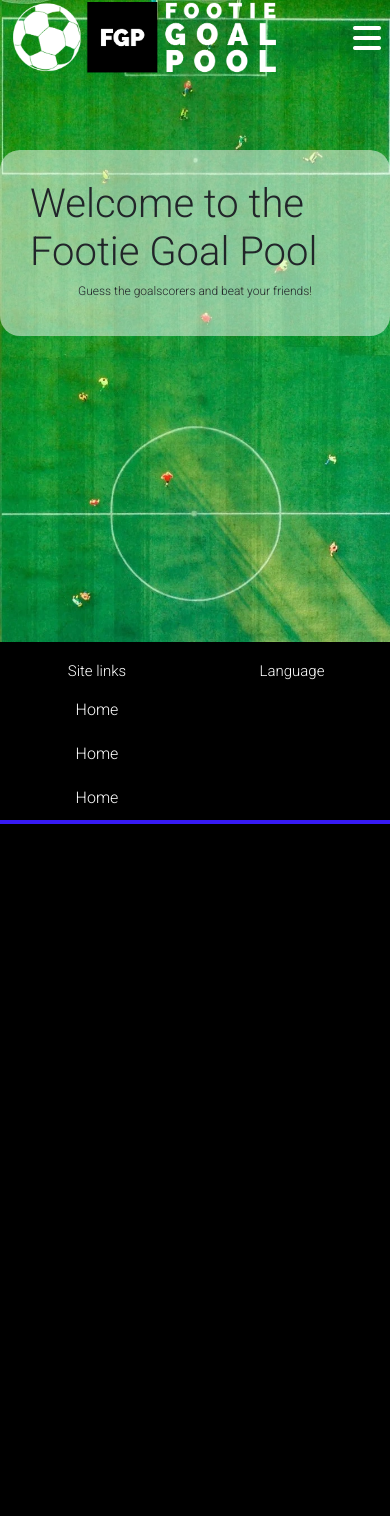
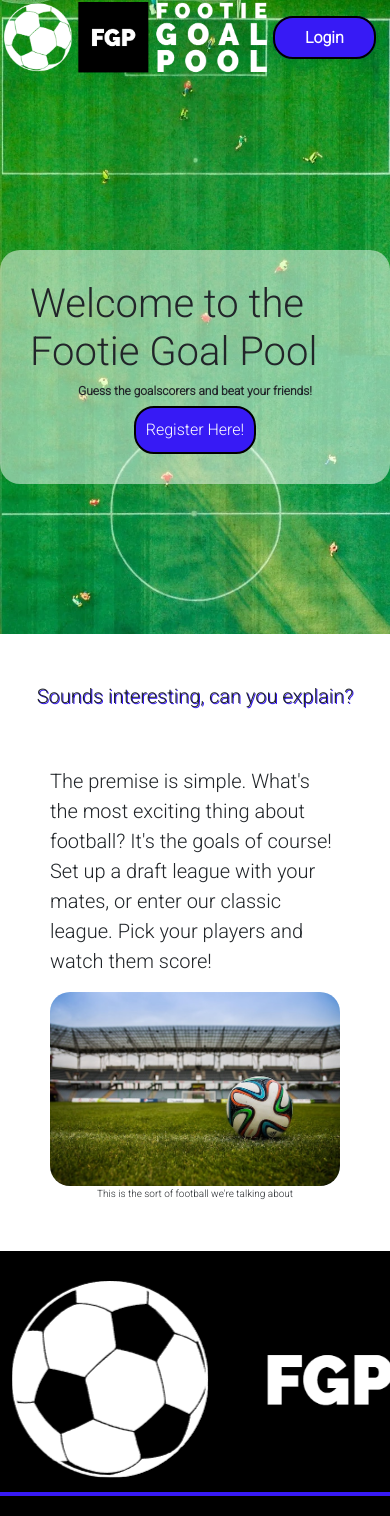
Before and after one commit to Halfwai/goalpoolproject, a Django app: page / in a window 390 px wide; the page is wider, and only the part inside the window is pictured. Before the commit the page ends 824 px from the top of that part, so only its background shows below. Run offline with Django 4.2, Linux system fonts and the light colour scheme; some libraries are stand-ins or nearby versions.

Commit message:
basic welcome page setup

```diff
--- a/goalpoolapp/static/goalpoolapp/scripts.js
+++ b/goalpoolapp/static/goalpoolapp/scripts.js
@@ -51,6 +51,7 @@
     }
 });
 
+try {
     let draftmenuopen = document.querySelector("#draftmenudown")
     let draftmenuclose = document.querySelector("#draftmenuup")
     draftmenuopen.addEventListener("click", () => {
@@ -65,3 +66,11 @@
         draftmenuopen.style.display = "block";
         draftmenuclose.style.display = "none";
     })
+} catch {
+    console.log("User not logged in")
+}
+
+const logo = document.querySelector("#site-logo");
+logo.addEventListener("click", () => {
+    location.href = "/";
+});
--- a/goalpoolapp/static/goalpoolapp/styles.css
+++ b/goalpoolapp/static/goalpoolapp/styles.css
@@ -95,8 +95,8 @@
     background-color: #371af500;
     display: flex;
     flex-direction: row;
-    justify-content: space-around;
-    align-items: self-end;
+    justify-content: space-between;
+    align-items: center;
     width: 100%;
     transition: 0.5s;
     position: fixed;
@@ -107,7 +107,12 @@
 }
 
 #site-logo {
-    width: 20%;
+    width: 30%;
+    margin-left: 20px;
+}
+
+#site-logo:hover {
+    cursor: pointer;
 }
 
 .nav-link {
@@ -140,6 +145,11 @@
     color: black;
     text-shadow: 1px 1px 5px white;
     text-decoration: none;
+}
+
+#loginbutton {
+    margin-right: 100px;
+    padding: 10px 30px;
 }
 
 #leaguedropdown {
@@ -217,15 +227,11 @@
     nav {
         align-items: center;
     }
-}
+    #site-logo {
+        margin-left: 0px;
+    }
 
 /* Main index page CSS */
-#main-image {
-    width: 100%;
-    /* position: fixed; */
-    z-index: -1;
-}
-
 #main-header-container {
     position: absolute;
     display: flex;
@@ -248,9 +254,6 @@
     font-size: 100px;
 }
 
-#picture-text {
-    font-size: 50px;
-}
 
 #main-page-content-container {
     display: flex;
@@ -266,8 +269,62 @@
     flex-direction: column;
     align-items: center;
     padding: 30px;
+    margin-top: 250px;
+    border-radius: 20px;
+}
+
+#welcomecontentcontainer {
+    background-color: white;
     margin-top: 150px;
+    padding-top: 50px;
+    display: flex;
+    align-items: center;
+    flex-direction: column;
+}
+
+.welcomecontent {
+    max-width: 1200px;
+    display: flex;
+    align-items: center;
+    padding: 50px;
+    flex-direction: row;
+}
+
+#footballpicfig {
+    display: flex;
+    flex-direction: column;
+    align-items: center;
+    margin-left: 100px;
+}
+
+figcaption {
+    font-size: 10px;
+}
+
+#footballpic {
+    width: 500px;
     border-radius: 20px;
+}
+
+.welcometext {
+    font-size: 20px;
+}
+
+@media (max-width: 780px) {
+    .welcomecontent {
+        flex-direction: column;
+        width: 100%;
+    }
+
+    #welcomecontentcontainer {
+        width: 100%;
+    }
+    #footballpicfig {
+        margin: 0px;
+    }
+    #footballpic {
+        width: 100%;
+    }
 }
 
 /* dashboardpageview CSS */
--- a/goalpoolapp/templates/goalpoolapp/index.html
+++ b/goalpoolapp/templates/goalpoolapp/index.html
@@ -6,7 +6,23 @@
 <div id="main-page-content-container">
     <div id="main-page-content">
         <h1>Welcome to the Footie Goal Pool</h1>
-        <h4>Guess the goalscorers and beat your friends!</h4>
+        <h4><strong>Guess the goalscorers and beat your friends!</strong></h4>
+        <a class="button" href="{% url 'goalpoolapp:register' %}">Register Here!</a>
     </div>
 </div>
+<div id="welcomecontentcontainer">
+    <h2>Sounds interesting, can you explain?</h2>
+    <div class="welcomecontent">
+        <div>
+            <p class="welcometext">The premise is simple. What's the most exciting thing about football? It's the goals of course! Set up a draft league with your mates, or enter our classic league. Pick your players and watch them score!</p>
+        </div>
+
+            <figure id="footballpicfig">
+                <img src="{% static 'goalpoolapp/siteimages/football.jpg' %}" id="footballpic">
+                <figcaption>This is the sort of football we're talking about</figcaption>
+            </figure>
+
+    </div>
+
+</div>
 {% endblock %}
--- a/goalpoolapp/templates/goalpoolapp/layout.html
+++ b/goalpoolapp/templates/goalpoolapp/layout.html
@@ -45,13 +45,7 @@
                     </div>
                     {% else %}
                     <div class="nav-item">
-                        <a class="nav-link menuitem" href="/"><strong>Home</strong></a>
-                    </div>
-                    <div class="nav-item">
-                        <a class="nav-link menuitem" href="{% url 'goalpoolapp:register' %}"><strong>Register</strong></a>
-                    </div>
-                    <div class="nav-item">
-                        <a class="nav-link menuitem" href="{% url 'goalpoolapp:loginuser' %}"><strong>Login</strong></a>
+                        <a class="button" id="loginbutton" href="{% url 'goalpoolapp:loginuser' %}"><strong>Login</strong></a>
                     </div>
                     {% endif %}
                     <i class="fa-solid fa-bars fa-2xl" id="hamburgericon"></i>
@@ -82,9 +76,7 @@
                             <a class="hamburgerlink" href="{% url 'goalpoolapp:logoutuser' %}">Logout</a>
                         </div>
                     {% else %}
-                        <a class="hamburgerlink" href="/">Home</a>
-                        <a class="hamburgerlink" href="{% url 'goalpoolapp:register' %}">Register</a>
-                        <a class="hamburgerlink" href="{% url 'goalpoolapp:loginuser' %}">Login</a>
+                        <a class="button" href="{% url 'goalpoolapp:loginuser' %}">Login</a>
                     {% endif %}
                 </nav>
             </header>
@@ -100,23 +92,13 @@
                     <!-- Three link containers to make three columns of links -->
                     <div class="footerlinkscontainer">
                         <!-- links to other pages on site -->
-                        <h3>Site links</h3>
-                        <a href="/" class="footer-link">Home</a>
-                        <a href="/" class="footer-link">Home</a>
-                        <a href="/" class="footer-link">Home</a>
+                        <img src="{% static 'goalpoolapp/siteimages/logo.png' %}" class="site-logo">
 
                     </div>
-                    <div class="footerlinkscontainer">
-                        <!-- Language links -->
-                        <h3>Language</h3>
 
-                        <a href="#" class="footer-link">{{ this }}</a>
-
-                    </div>
                 </div>
                 <!-- legal & social media links placed in a container for layout purposes -->
                 <div id="socialmedialinkscontainer">
-
                     <a href="{{ this.href }}" class="legallink">{{ this.name }}</a>
 
                     <!-- aria-label added for screen readers -->
```
Also changed, not shown: db.sqlite3, goalpoolapp/static/goalpoolapp/siteimages/football.jpg (added), goalpoolapp/static/goalpoolapp/siteimages/mainimage - Copy.webp (deleted). Lines whose indentation alone changed are shown as unchanged.
